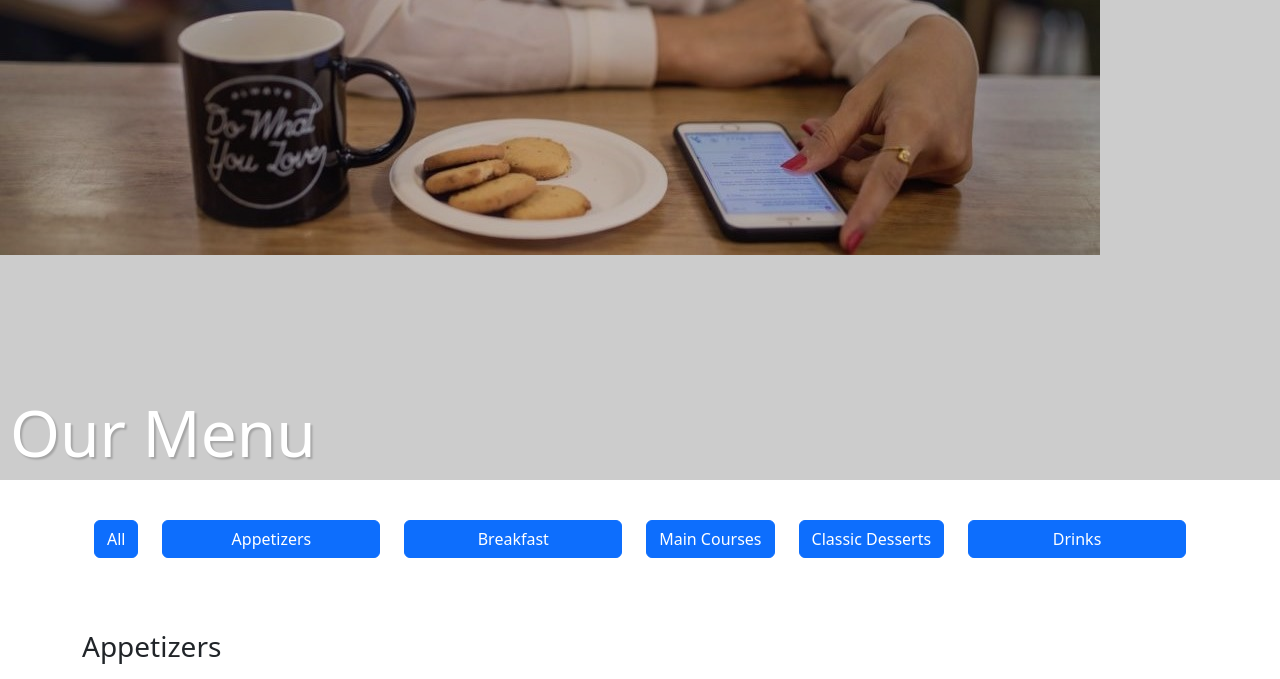
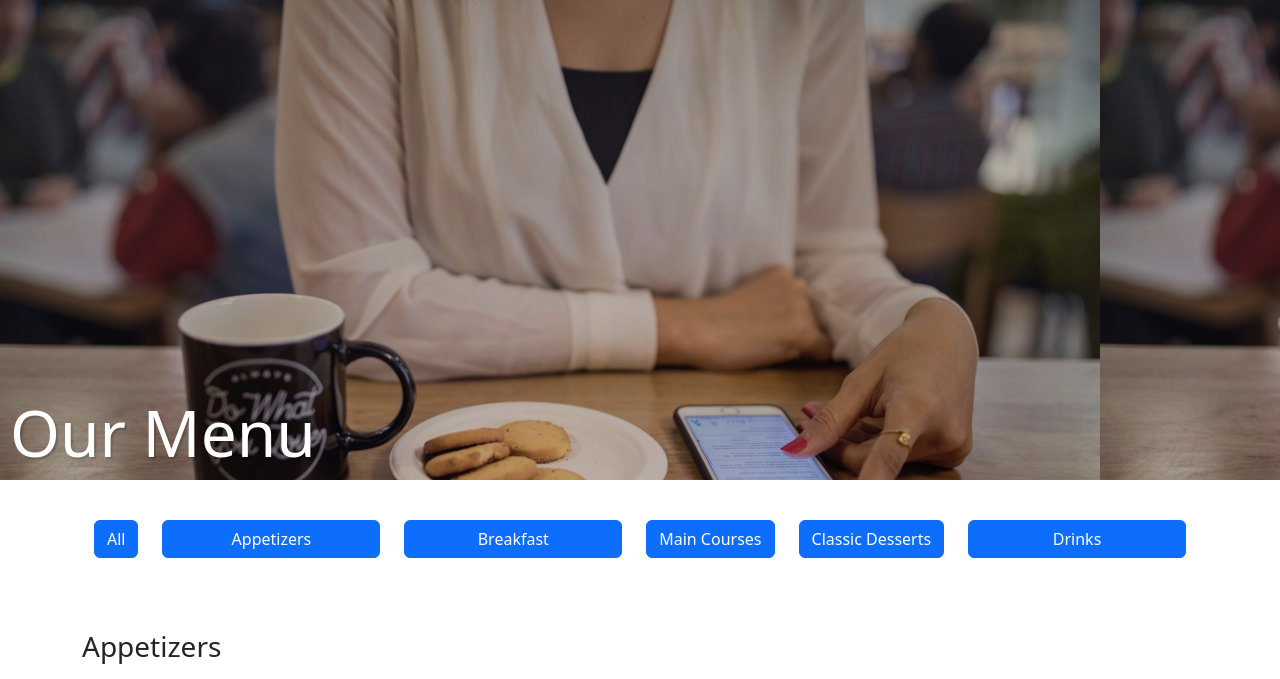
Before and after one commit to Deejs2/CyberCafe, a PHP site: page / in a window 1280 px wide. Shown: the part 82-761 px from the top of the page. Run offline with PHP 8.4, Linux system fonts and the light colour scheme; some libraries are stand-ins or nearby versions.

Commit message:
manage project

```diff
--- a/design/css/landing.css
+++ b/design/css/landing.css
@@ -5,7 +5,7 @@
   position: relative;
   color: white;
   text-shadow: 2px 2px 2px rgba(0, 0, 0, .2);
-  background: url("../../image/cofee-mobile-crop.jpg") no-repeat;
+  background: url("../../image/image.jpg");
 }
 
 h1{
```
